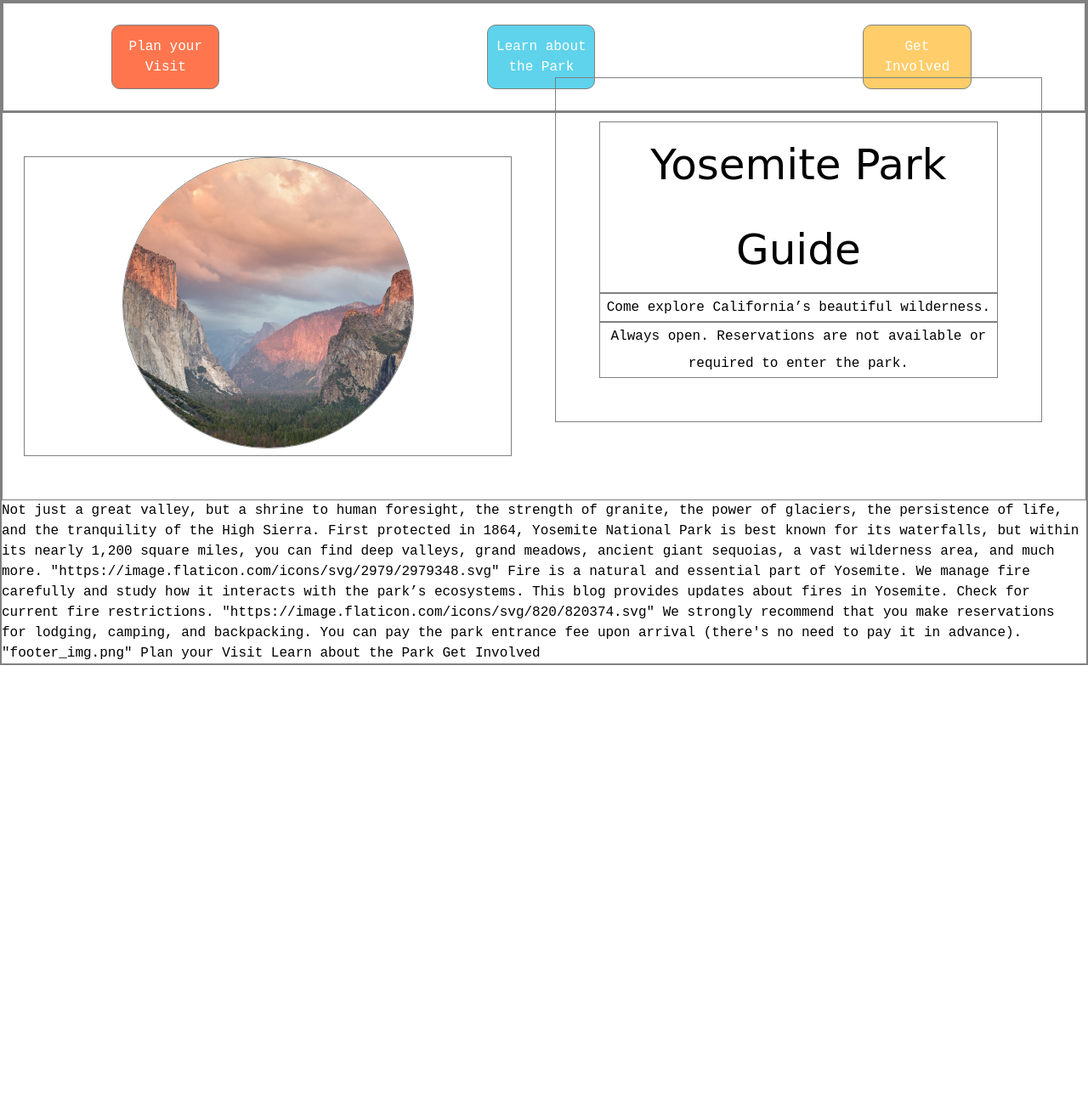
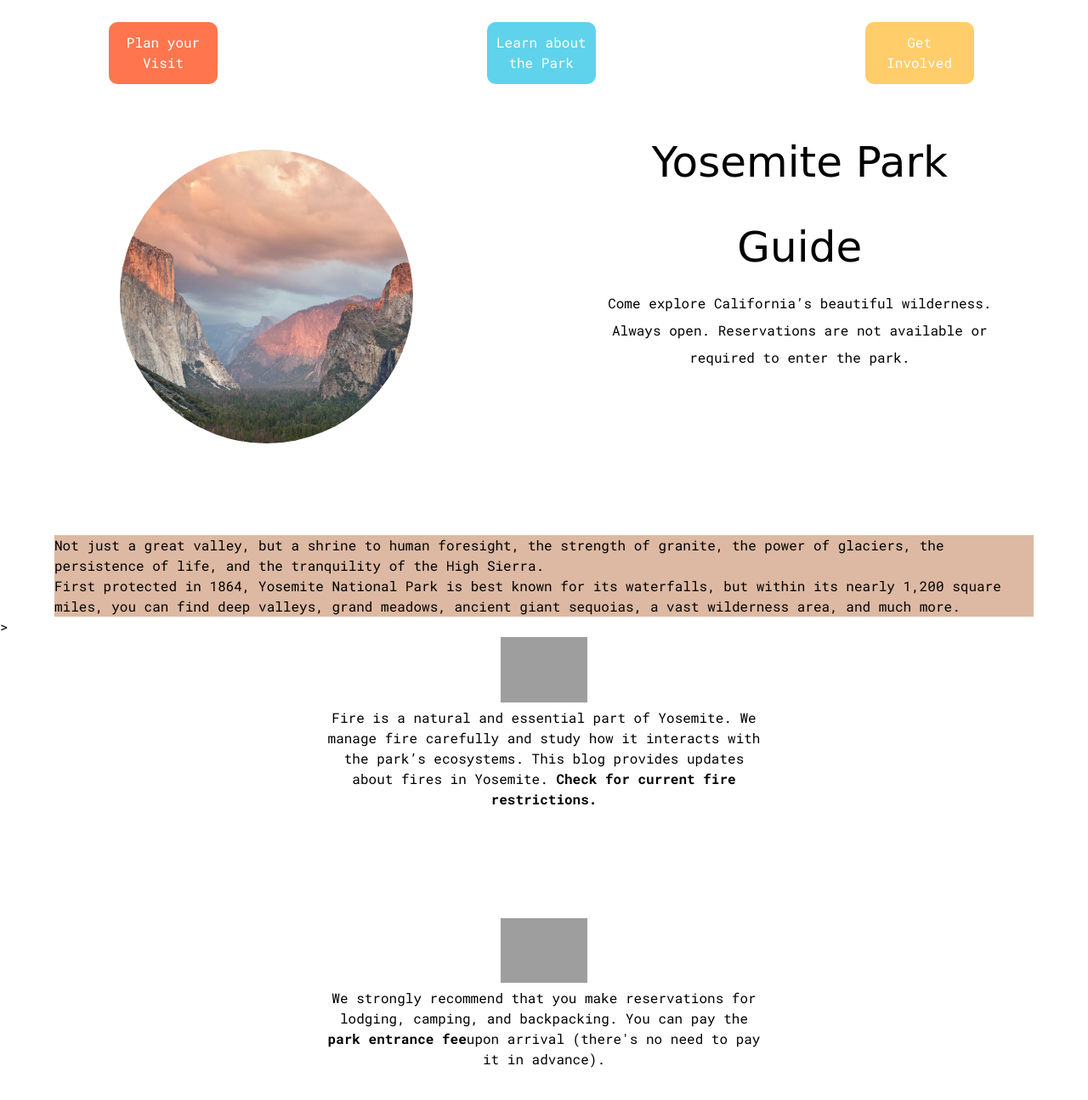
Before and after one commit to bloominstituteoftechnology/web-module-challenge-intro-css, a plain HTML site: page index.html in a window 1280 px wide. Shown: the top 1295 px of the page at 85% size. Before the commit the page ends 800 px from the top, so only its background shows below. Drawn offline with Linux system fonts and the light colour scheme; grey boxes are pictures that could not be loaded; a web font is replaced by a local one.

Commit message:
final version

```diff
--- a/index.css
+++ b/index.css
@@ -38,7 +38,7 @@
 * {
     box-sizing: border-box;
     max-width: 100%;
-    border: 1px solid grey;
+
 }
 
 /* general styles */
@@ -104,3 +104,30 @@
     position: absolute;
     bottom: 20%;
 }
+
+/* main text section styles */
+.mainText div {
+    background-color: #DDB9A3;
+    margin: 0 5%;
+}
+.bold {
+    font-weight: bold;
+}
+
+/* icon section styles */
+.iconPart {
+    margin-top: -18%;
+}
+.iconPart div {
+    width: 40%;
+    margin: 10% auto;
+    text-align: center;
+}
+.iconPart img {
+    width: 20%;
+}
+
+/* footer image styles */
+.footerImage img {
+    margin-top: -15%;
+}
--- a/index.html
+++ b/index.html
@@ -1,10 +1,15 @@
 <!-- Markup the content below with tags and attributes such that it can be styled in CSS-->
 <!DOCTYPE html>
 <html lang="en">
+
 <head>
-<!-- Link your CSS stylesheet -->
-    <link rel="stylesheet" href="index.css">
+  <!-- link to google fonts -->
+  <link href="https://fonts.googleapis.com/css2?family=Chelsea+Market&family=Roboto+Mono:wght@400;700&display=swap"
+    rel="stylesheet">
+  <!-- Link your CSS stylesheet -->
+  <link rel="stylesheet" href="index.css">
 </head>
+
 <body>
   <header>
     <nav>
@@ -22,29 +27,39 @@
       <h2>Come explore California’s beautiful wilderness.</h2>
       <p>Always open. Reservations are not available or required to enter the park.</p>
     </div>
+  </section>
+  <section class="mainText">
+    <div>
+      <p>Not just a great valley, but a shrine to human foresight, the strength of granite, the power of glaciers, the
+        persistence of life, and the tranquility of the High Sierra.</p>
+      <p>First protected in 1864, Yosemite National Park is best known for its waterfalls, but within its nearly 1,200
+        square miles, you can find deep valleys, grand meadows, ancient giant sequoias, a vast wilderness area, and much
+        more.</p>
+    </div>>
+  </section>
+  <section class="iconPart">
+    <div>
+      <img src="https://image.flaticon.com/icons/svg/2979/2979348.svg" alt="fire icon">
+      <p>Fire is a natural and essential part of Yosemite. We manage fire carefully and study how it interacts with the
+        park’s ecosystems. This blog provides updates about fires in Yosemite. <span class="bold">Check for current fire
+          restrictions.</span></p>
+    </div>
+    <div>
+      <img src="https://image.flaticon.com/icons/svg/820/820374.svg" alt="RV icon">
+      <p>We strongly recommend that you make reservations for lodging, camping, and backpacking. You can pay the <span
+          class="bold">park entrance fee</span>upon arrival (there's no need to pay it in advance).</p>
+    </div>
+  </section>
+  <section class="footerImage">
+    <img src="assets/footer_img.jpg" alt="mountain view">
+  </section>
+  <footer>
+    <nav>
+      <a class="orange" href="#">Plan your <br> Visit</a>
+      <a class="blue" href="#">Learn about <br> the Park</a>
+      <a class="yellow" href="#">Get <br> Involved</a>
+    </nav>
+  </footer>
+</body>
 
-  </section>
-
-
-
-
-
-      Not just a great valley, but a shrine to human foresight, the strength of granite, the power of glaciers, the persistence of life, and the tranquility of the High Sierra.
-
-      First protected in 1864, Yosemite National Park is best known for its waterfalls, but within its nearly 1,200 square miles, you can find deep valleys, grand meadows, ancient giant sequoias, a vast wilderness area, and much more.
-
-      "https://image.flaticon.com/icons/svg/2979/2979348.svg"
-      Fire is a natural and essential part of Yosemite. We manage fire carefully and study how it interacts with the park’s ecosystems. This blog provides updates about fires in Yosemite. Check for current fire restrictions.
-
-      "https://image.flaticon.com/icons/svg/820/820374.svg"
-      We strongly recommend that you make reservations for lodging, camping, and backpacking. You can pay the park entrance fee upon arrival (there's no need to pay it in advance).
-
-      "footer_img.png"
-
-
-        Plan your Visit
-        Learn about the Park
-        Get Involved
-
-</body>
 </html>
```
